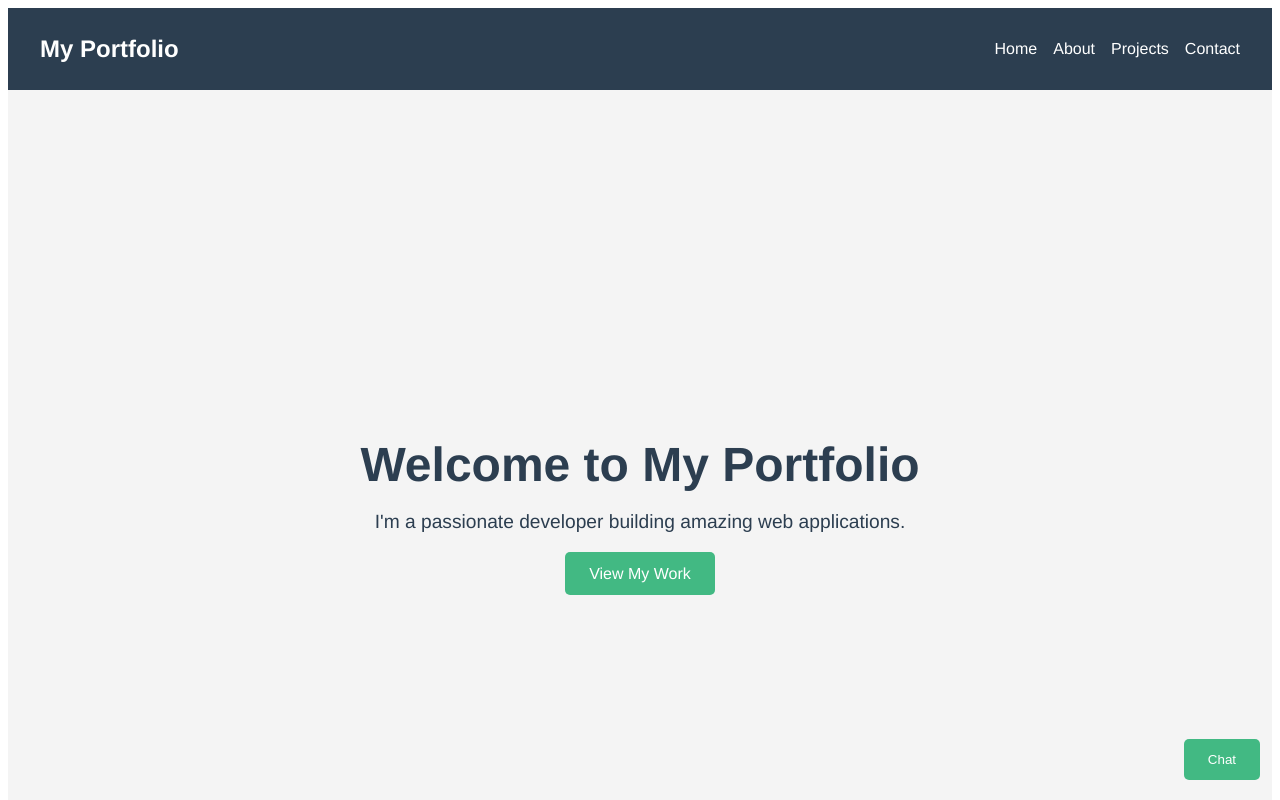
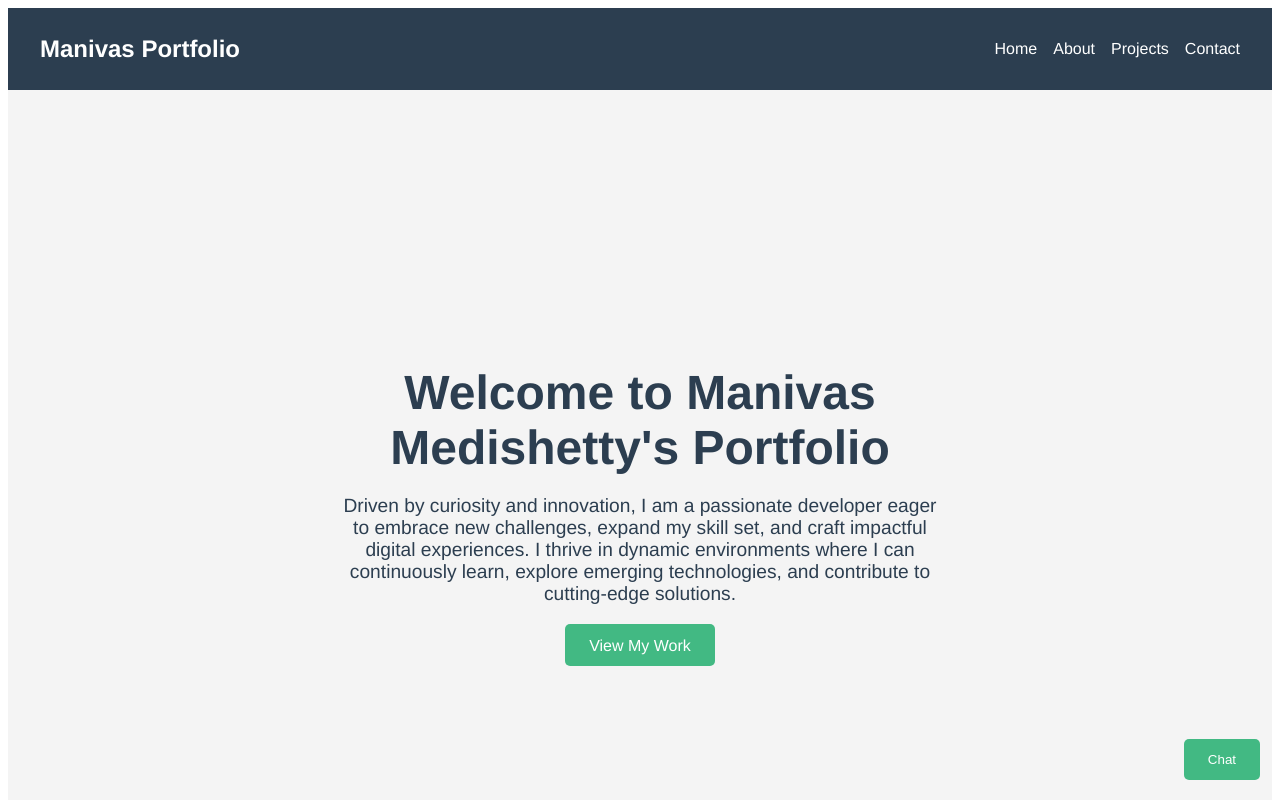
Before and after one commit to mani-1986/AI-Portfolio, a Vue app in the folder frontend/: page / in a window 1280 px wide. Shown: the top 800 px of the page. Built offline with nearby package versions, Linux system fonts and the light colour scheme.

Commit message:
uopdated favicon and portal tile and subtext

```diff
--- a/frontend/public/index.html
+++ b/frontend/public/index.html
@@ -4,7 +4,7 @@
     <meta charset="utf-8">
     <meta http-equiv="X-UA-Compatible" content="IE=edge">
     <meta name="viewport" content="width=device-width,initial-scale=1.0">
-    <link rel="icon" href="<%= BASE_URL %>favicon.ico">
+    <link rel="icon" href="<%= BASE_URL %>Webalys-Kamele.png">
     <title><%= htmlWebpackPlugin.options.title %></title>
   </head>
   <body>
--- a/frontend/src/components/TheNavbar.vue
+++ b/frontend/src/components/TheNavbar.vue
@@ -1,6 +1,6 @@
 <template>
     <nav class="navbar">
-      <div class="logo">My Portfolio</div>
+      <div class="logo">Manivas Portfolio</div>
       <ul class="nav-links">
         <li><router-link to="/">Home</router-link></li>
         <li><router-link to="/about">About</router-link></li>
--- a/frontend/src/views/HomeView.vue
+++ b/frontend/src/views/HomeView.vue
@@ -1,8 +1,8 @@
 <template>
     <section class="home">
       <div class="hero">
-        <h1>Welcome to My Portfolio</h1>
-        <p>I'm a passionate developer building amazing web applications.</p>
+        <h1>Welcome to Manivas Medishetty's Portfolio</h1>
+        <p>Driven by curiosity and innovation, I am a passionate developer eager to embrace new challenges, expand my skill set, and craft impactful digital experiences. I thrive in dynamic environments where I can continuously learn, explore emerging technologies, and contribute to cutting-edge solutions.</p>
         <router-link to="/projects" class="cta-button">View My Work</router-link>
       </div>
     </section>
```
Also changed, not shown: frontend/public/Webalys-Kamele.png (added), 1 other file (tests, documents, lock files or other folders).
